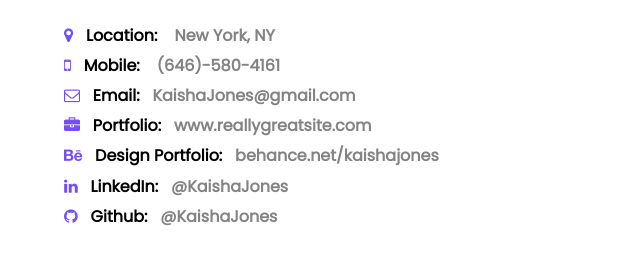
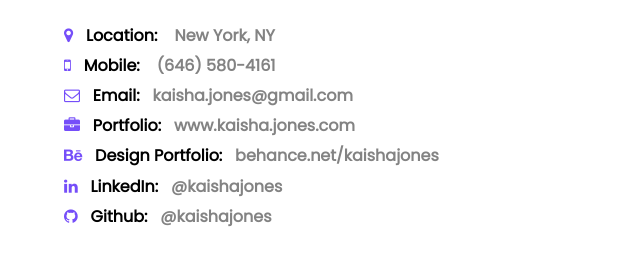
Before and after one commit to kaishajones/kaisha-portfolio, a website: page public/index.html in a window 1280 px wide. Shown: the part 832-1110 px from the top of the page, 0-640 px from the left. Drawn offline with Linux system fonts and the light colour scheme.

Commit message:
updated contact info

```diff
--- a/public/index.html
+++ b/public/index.html
@@ -60,12 +60,12 @@
 
               <p class="contact">
                 <h4 class="contact-info"><span class="contact-icon"><i class="fa fa-map-marker"></i></span>&nbsp;&nbsp; Location: &nbsp;&nbsp; <span class="info">New York, NY</span></h4>
-                <h4 class="contact-info"><span class="contact-icon"><i class="fa fa-mobile"></i></span>&nbsp;&nbsp; Mobile: &nbsp;&nbsp; <span class="info">(646)-580-4161</span></h4>
-                <h4 class="contact-info"><span class="contact-icon"><i class="fa fa-envelope-o"></i></span>&nbsp;&nbsp; Email: &nbsp;&nbsp;<span class="info">KaishaJones@gmail.com</span></h4>
-                <h4 class="contact-info"><span class="contact-icon"><i class="fa fa-briefcase"></i></span>&nbsp;&nbsp; Portfolio: &nbsp;&nbsp;<span class="info">www.reallygreatsite.com</span></h4>
+                <h4 class="contact-info"><span class="contact-icon"><i class="fa fa-mobile"></i></span>&nbsp;&nbsp; Mobile: &nbsp;&nbsp; <span class="info">(646) 580-4161</span></h4>
+                <h4 class="contact-info"><span class="contact-icon"><i class="fa fa-envelope-o"></i></span>&nbsp;&nbsp; Email: &nbsp;&nbsp;<span class="info">kaisha.jones@gmail.com</span></h4>
+                <h4 class="contact-info"><span class="contact-icon"><i class="fa fa-briefcase"></i></span>&nbsp;&nbsp; Portfolio: &nbsp;&nbsp;<span class="info">www.kaisha.jones.com</span></h4>
                 <h4 class="contact-info"><span class="contact-icon"><i class="fa fa-behance"></i></span>&nbsp;&nbsp; Design Portfolio: &nbsp;&nbsp;<span class="info">behance.net/kaishajones</span></h4>
-                <h4 class="contact-info"><span class="contact-icon"><i class="fa fa-linkedin"></i></span>&nbsp;&nbsp; LinkedIn: &nbsp;&nbsp;<span class="info">@KaishaJones</span></h4>
-                <h4 class="contact-info"><span class="contact-icon"><i class="fa fa-github"></i></span>&nbsp;&nbsp; Github: &nbsp;&nbsp;<span class="info">@KaishaJones</span></h4>
+                <h4 class="contact-info"><span class="contact-icon"><i class="fa fa-linkedin"></i></span>&nbsp;&nbsp; LinkedIn: &nbsp;&nbsp;<span class="info">@kaishajones</span></h4>
+                <h4 class="contact-info"><span class="contact-icon"><i class="fa fa-github"></i></span>&nbsp;&nbsp; Github: &nbsp;&nbsp;<span class="info">@kaishajones</span></h4>
               </p>
             </div>
             <div class="skills">
```
